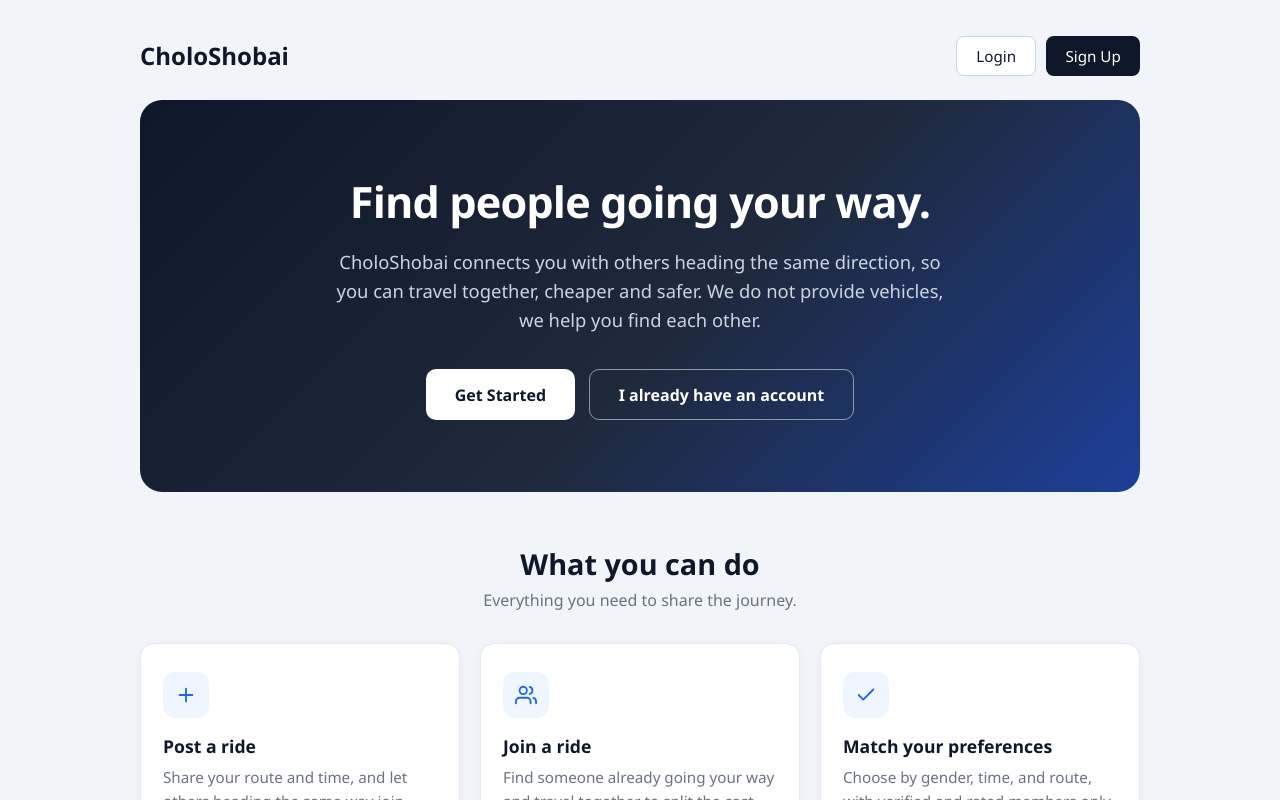
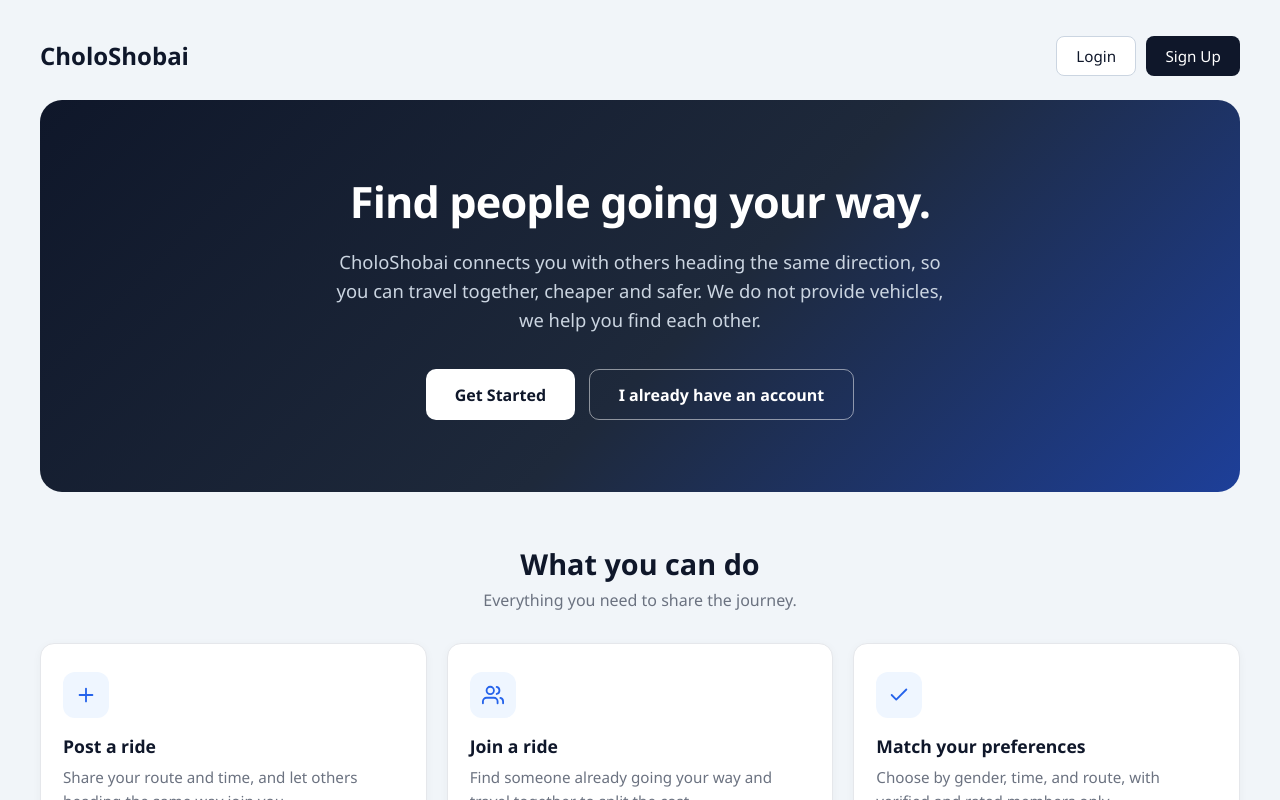
Before and after one commit to dipita-tasnim/CholoShobai, a React (Create React App) app in the folder frontend/: page /welcome in a window 1280 px wide. Built offline with nearby package versions, Linux system fonts and the light colour scheme; no server answers.

Commit message:
style(landing): widen the landing container for a roomier hero
Increase the landing max width from 1000px to 1200px so the hero card
and sections are not so narrow on larger screens.

```diff
--- a/frontend/src/index.css
+++ b/frontend/src/index.css
@@ -918,7 +918,7 @@ body, html {
 
 /* ===== Landing page ===== */
 .landing {
-  max-width: 1000px;
+  max-width: 1200px;
   margin: 0 auto;
   font-family: 'Segoe UI', Tahoma, Geneva, Verdana, sans-serif;
   color: #0F172A;
```
